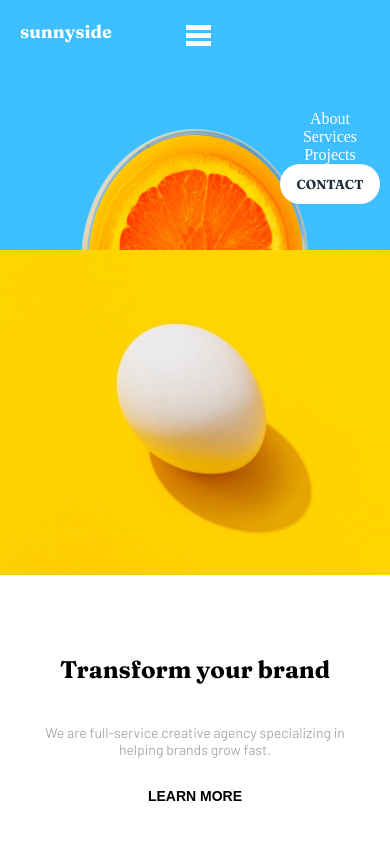
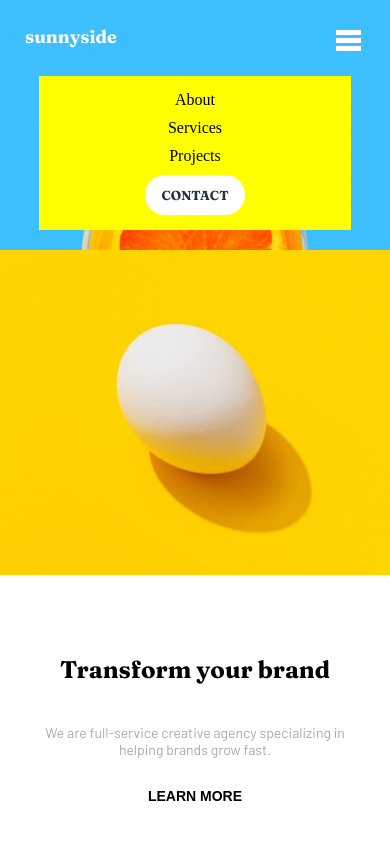
Before and after one commit to Skoro11/Sunnyside, a plain HTML site: page index.html in a window 390 px wide. Both pictures are taken after a click on the button 338 px from the left and 35 px from the top of the page. Shown: the top 844 px of the page. Drawn offline with Linux system fonts and the light colour scheme.

Commit message:
Done, very probably with a lot of bugs.

```diff
--- a/style.css
+++ b/style.css
@@ -11,14 +11,14 @@ nav{
 .text{
   font-size:18px;
   font-weight:600;
-  margin:10px;
+  margin:25px;
   color:white;
   display:flex;
 font-family: 'Fraunces', serif;
   width:55%;
 }
 .nav-items{
-  padding:10px;
+  padding:0;
   display:flex;
   margin-right:0;
 }
@@ -56,7 +56,7 @@ a{
   color:white;
 }
 #burger{
-  margin:10px 20px;
+  margin:25px 20px;
   height:30px;
   display:none;
 }
@@ -274,15 +274,30 @@ button{
     display:block;
   }
   #list{
-    display:flex;
+
   text-align:center;
-  margin:100px 0;
+
+    padding: 10px 0;
+    position: absolute;
+    top:60px;
+    left:10%;
+    right:10%;
+    width: 80%;
+    background-color:yellow;
 
 }
 #list li{
   list-style:none;
   display:grid;
+  padding:5px 0;
   width:100%;
+}
+#list a{
+  color:black;
+  font-weight:500;
+}
+#list a:hover{
+  color:blue;
 }
   .text{
     width:90%;
@@ -338,6 +353,4 @@ button{
    height:300px;
    grid-template-columns:50% 50%;
    grid-template-rows:auto;
- }
-
 }
```
Also changed, not shown: index.html (+2 -1 lines), public/desktop/image-emily.jpg (added), public/desktop/image-jennie.jpg (added), public/desktop/image-thomas.jpg (added).
